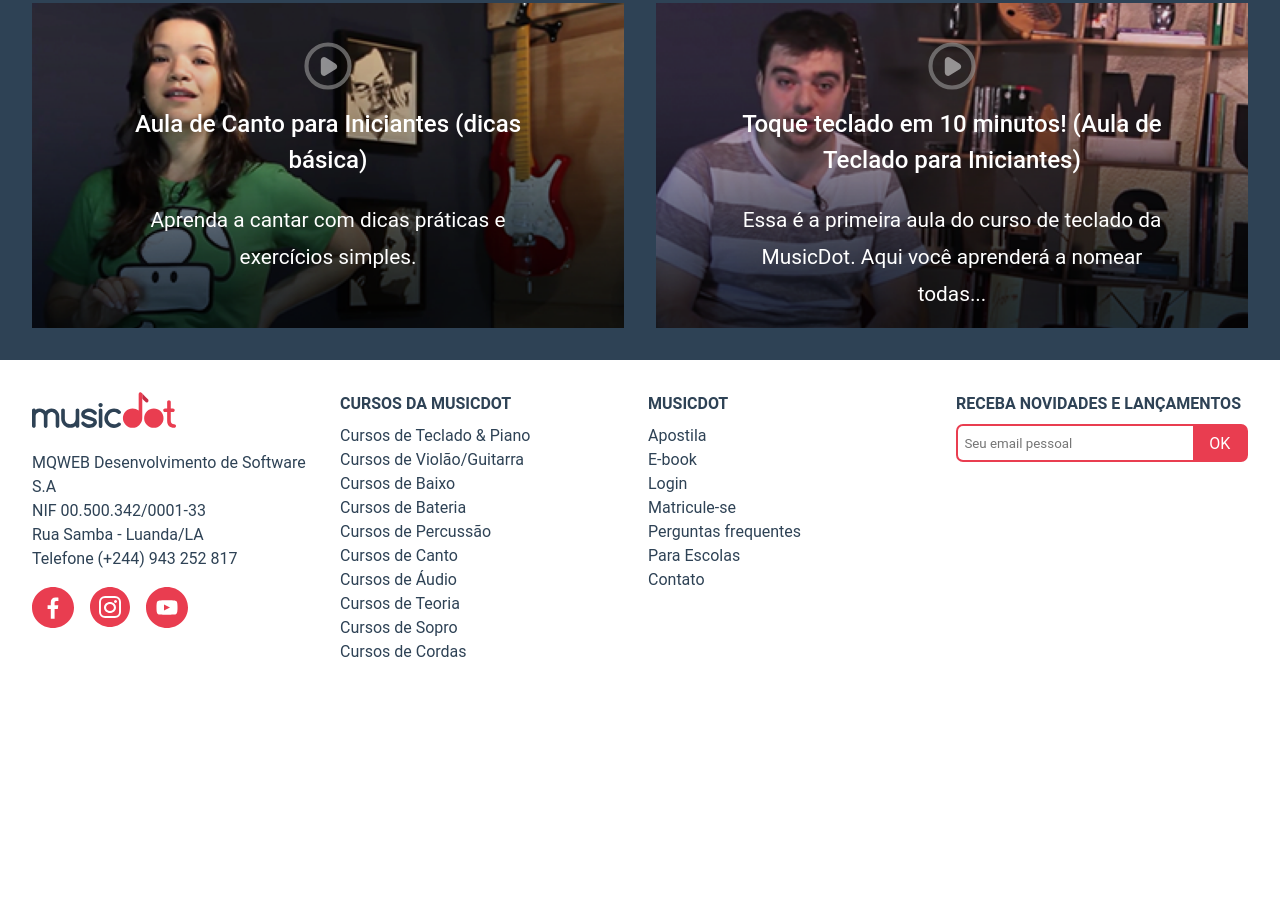
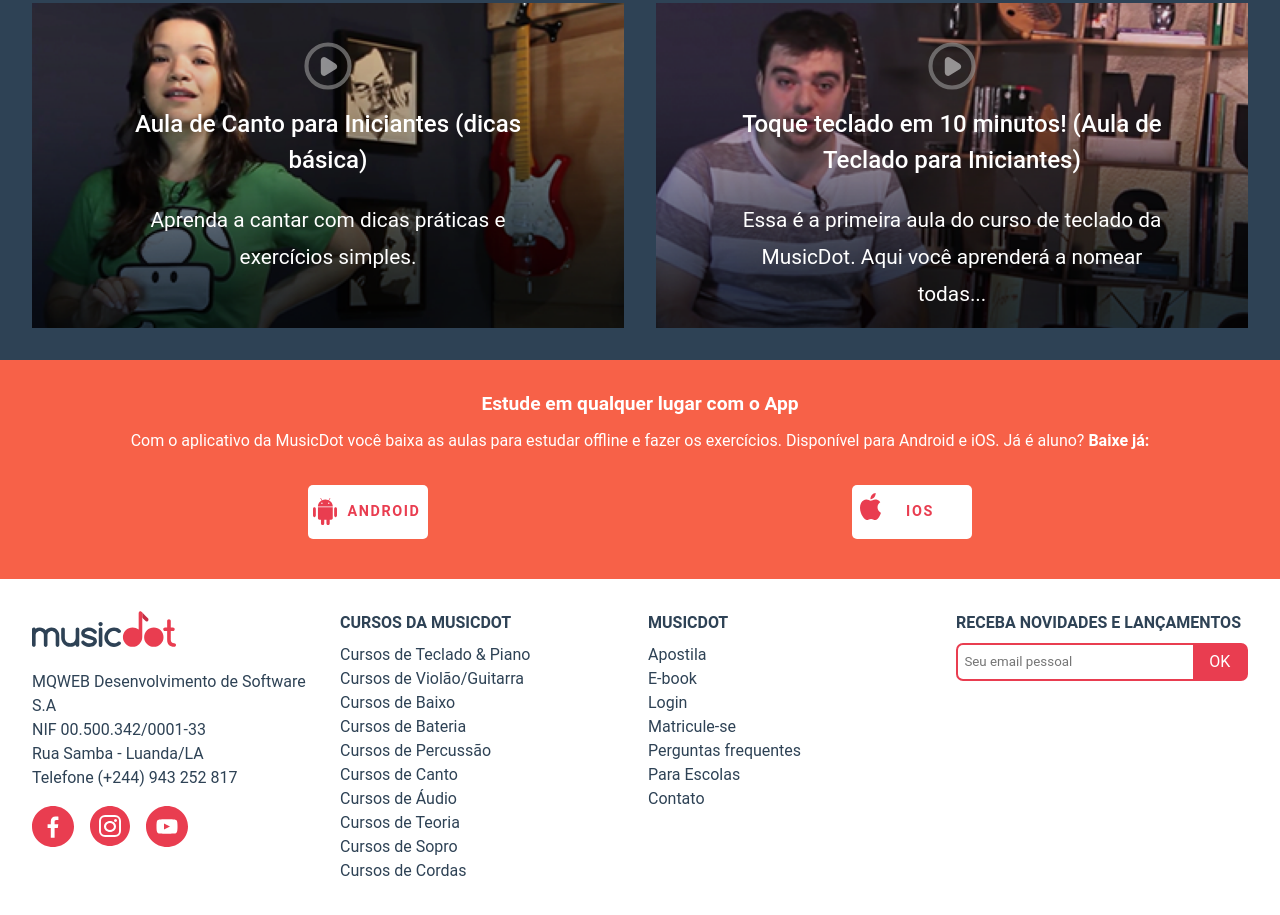
Before and after one commit to Quicaia/MusicDoc, a plain HTML site: page index.html in a window 1280 px wide. Shown: the part 2609-3524 px from the top of the page. Before the commit the page ends 3305 px from the top, so only its background shows below. Drawn offline with Linux system fonts and the light colour scheme.

Commit message:
Upd aplicativo

```diff
--- a/index.html
+++ b/index.html
@@ -175,8 +175,16 @@
     </section>
 
     <!--Aplicativo-->
-    <section class=" chamada__aplicativo">
-        <h2
+    <section class="chamada__aplicativo">
+
+        <h2 class="aplicativo__titulo">Estude em qualquer lugar com o App</h2>
+
+        <p class="aplicativo__texto">Com o aplicativo da MusicDot você baixa as aulas para estudar offline e fazer os exercícios. Disponível para Android e iOS. Já é aluno? <strong class="texto__destaque">Baixe
+                já:</strong></p>
+
+         <a href="https://play.google.com/store/apps/details?id=br.com.musicdot&hl=en" class="aplicativo__btn app__download--android botao">   Android  </a>
+
+         <a href="https://apps.apple.com/br/app/musicdot/id1333842849" class="aplicativo__btn app__download--ios botao"> iOS</a>
 
     </section>
 
--- a/src/css/estilo.css
+++ b/src/css/estilo.css
@@ -435,6 +435,66 @@ blockquote::before, blockquote::after,
     background-size: cover;
     width: 100%;
 }
+                                    /* Aplicativo */
+
+.chamada__aplicativo{
+    color: #fff;
+    text-align: center;
+    background-color: #f76148;
+    padding: 2rem 7.5%;
+    display: grid;
+    grid-template-columns: 1fr 1fr;
+    grid-template-rows: auto;
+    justify-items: center;
+}
+.aplicativo__titulo {
+    font-size: 1.2rem;
+    font-weight: 700;
+    margin-bottom: .8rem;
+    line-height: 24px;
+    grid-column-end: span 2;
+}
+.aplicativo__texto {
+    line-height: 1.5;
+    margin-bottom: 1.5rem;
+    grid-column-end: span 2;
+}
+.texto__destaque {
+    font-weight: 700;
+}
+.chamada__aplicativo__button--wrapper{
+    display: flex;
+    justify-content: space-evenly;
+}
+.aplicativo__btn {
+    color: #e93d50;
+    font-weight: 600;
+    letter-spacing: 1.6px;
+    background-color: #fff;
+    text-transform: uppercase;
+    border: none;
+    border-radius: 5px;
+    width: 7.5rem;
+    padding: 1rem 0 1rem 1rem;
+    background-size: 1.3rem;
+    background-repeat: no-repeat;
+}
+.app__download--android {
+    background-image: url(../img/icone-android-logo.svg);
+    background-position: left  .3rem center;
+    padding-left: 2rem;
+    background-size: 1.5rem;
+}
+.app__download--ios {
+    background-image: url(../img/icone-apple-logo.svg);
+    background-position: left .5rem top .5rem;
+}
+.aplicativo--icone {
+    width: 1.2rem;
+    height: 1.2rem;
+    margin-right: .2rem;
+    vertical-align: middle;
+}
 
                                   /*FOOTER STYLE*/
 
```
